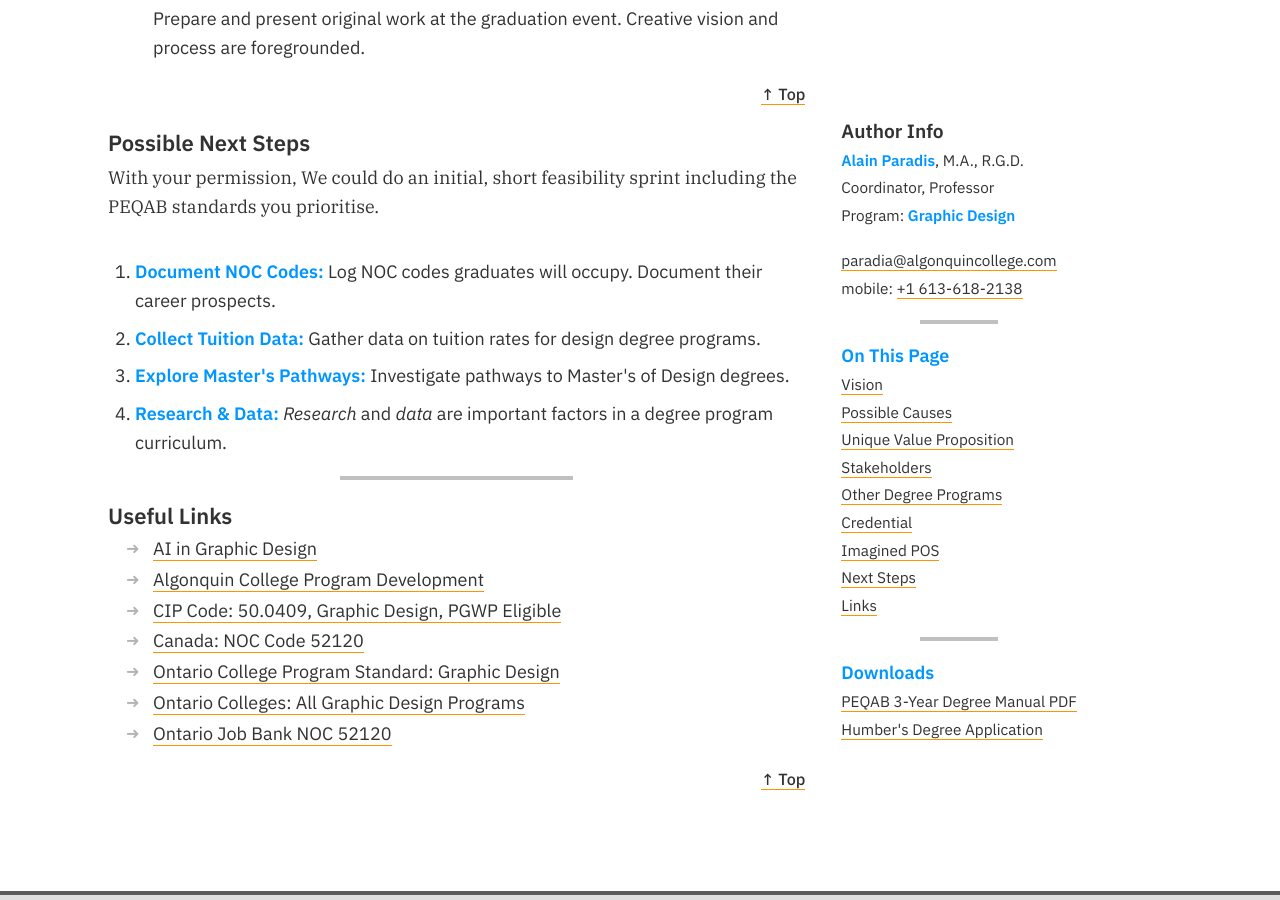
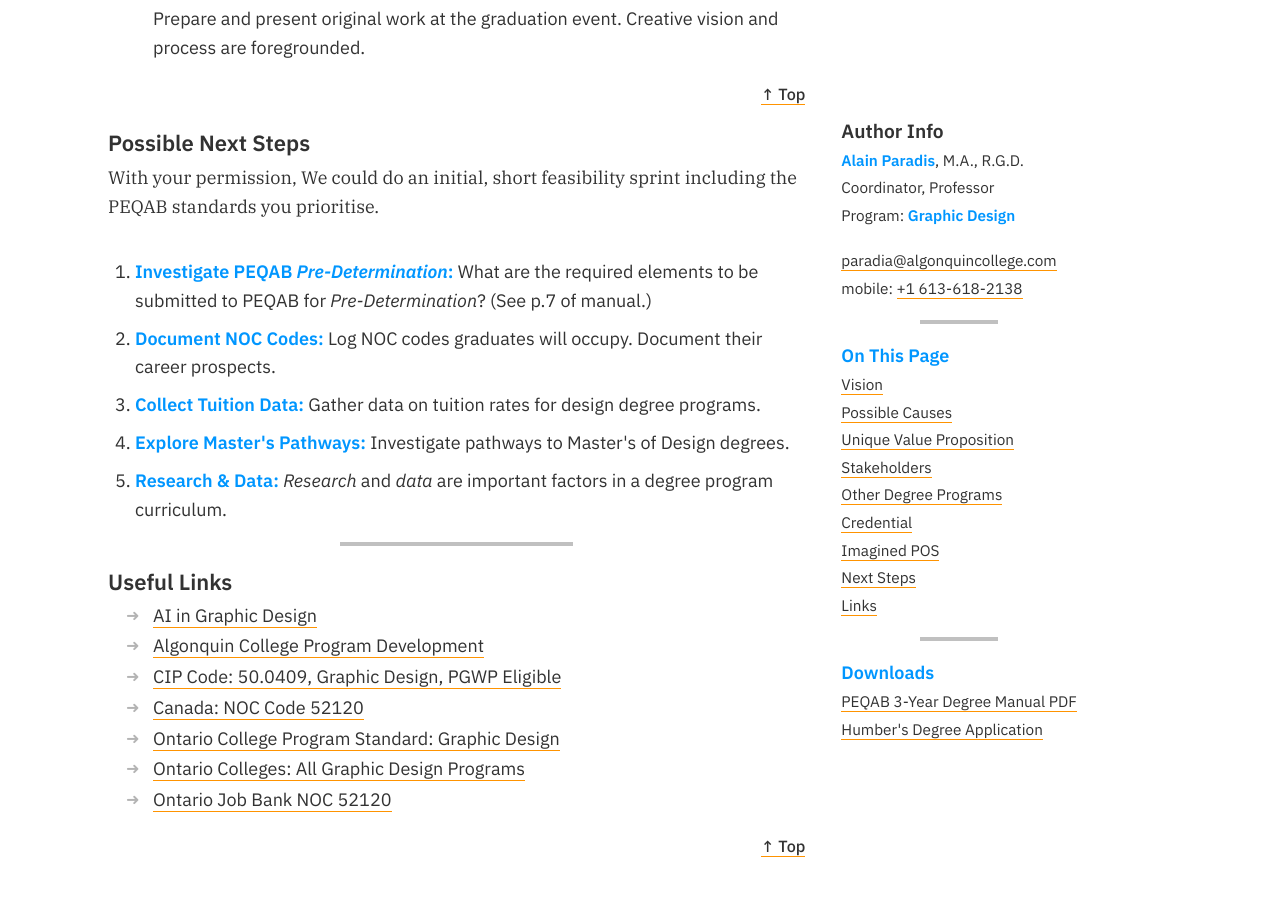
Before and after one commit to AlainParadis/program-transformation, a Jekyll site: the page built from index.md, in a window 1280 px wide and 900 px high, scrolled down 10294 px. Built offline with Jekyll 4.4.1, drawn with Linux system fonts in a browser that asks for light colours.

Commit message:
Add PEQAB Pre-Determination next step
Insert a new nextsteps entry in _data/sitewide.yml to track investigation of PEQAB 'Pre-Determination' requirements (references p.7 of the manual). The new item includes a title and a description (with inline <i> tags) prompting collection of required submission elements.

```diff
--- a/_data/sitewide.yml
+++ b/_data/sitewide.yml
@@ -158,6 +158,8 @@ peqab-standards:
     description: "Confirms the program is positioned at the appropriate credential level within the Ontario Qualifications Framework and the credential awarded is appropriate. "
 
 nextsteps:
+  - title: "Investigate PEQAB <i>Pre-Determination</i>"
+    description: "What are the required elements to be submitted to PEQAB for <i>Pre-Determination</i>? (See p.7 of manual.)"
   - title: "Document NOC Codes"
     description: "Log NOC codes graduates will occupy. Document their career prospects."
   - title: "Collect Tuition Data"
```
